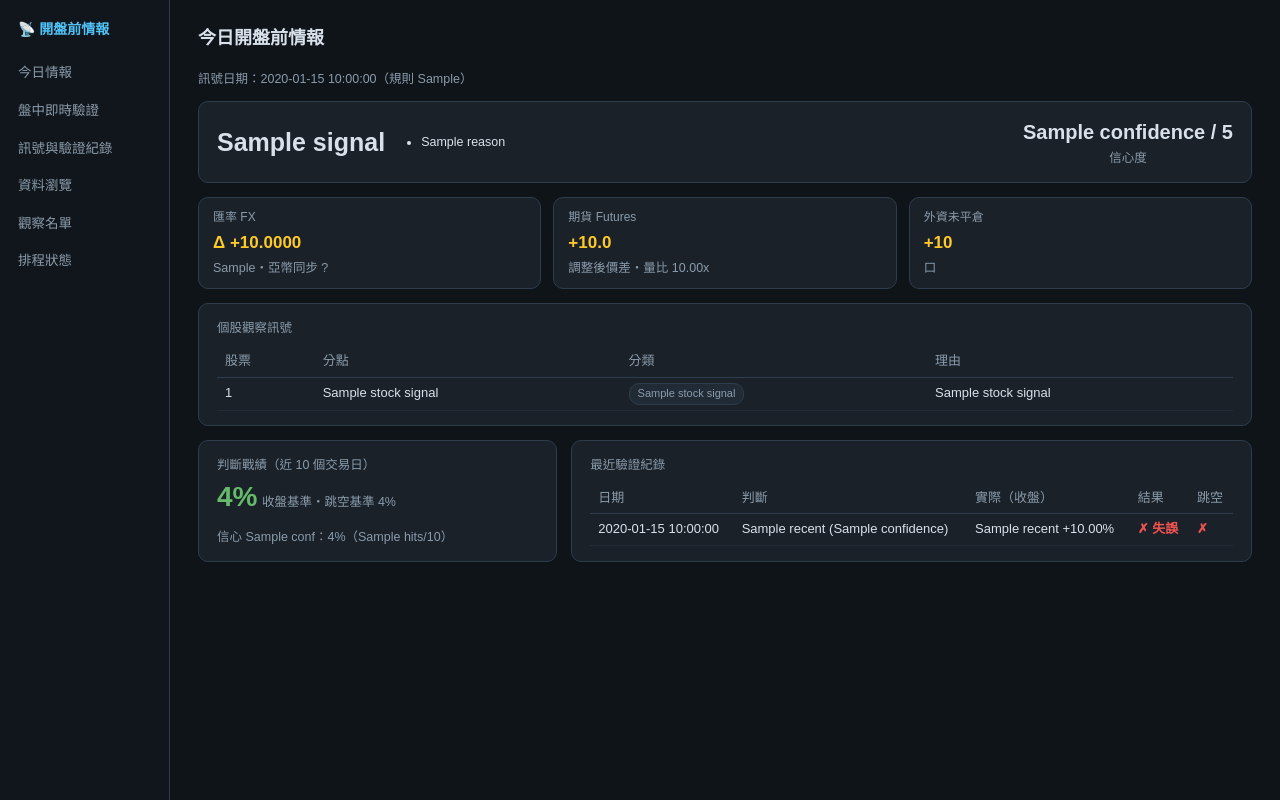
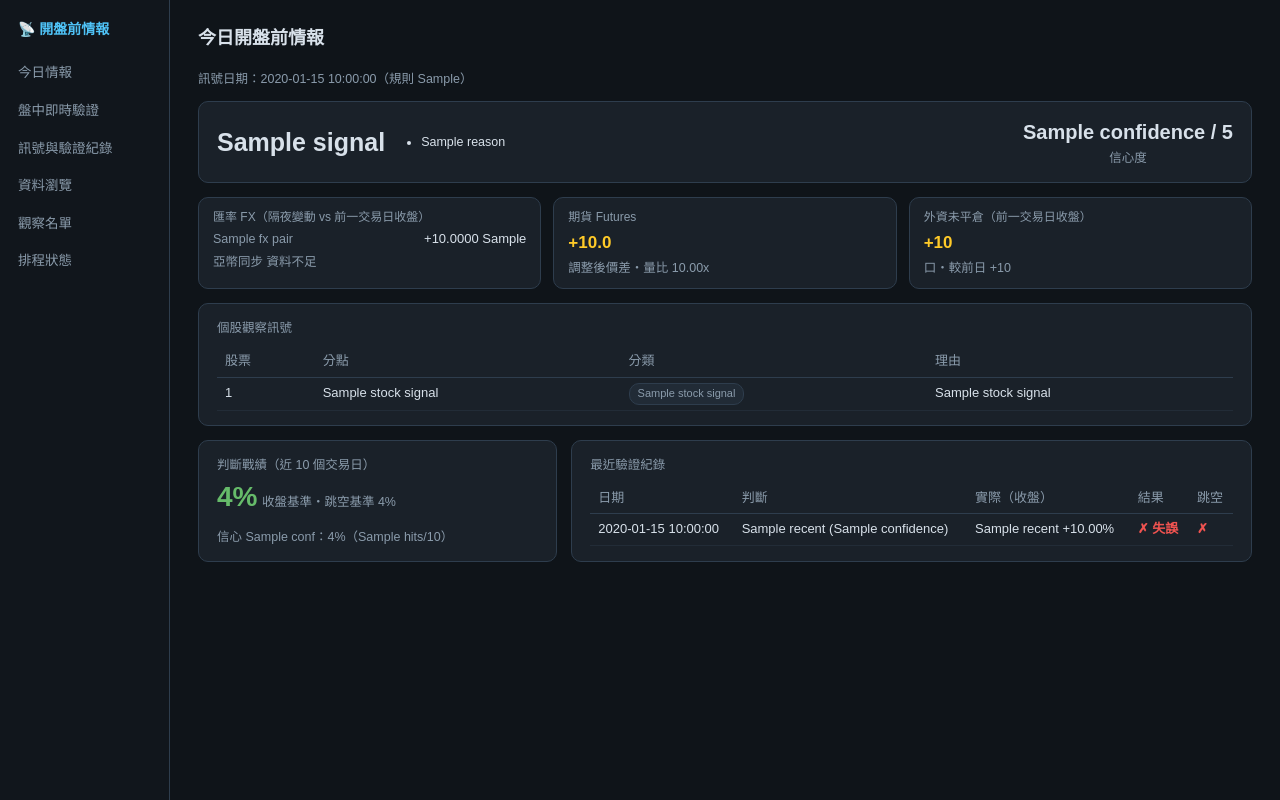
Before and after one commit to steven715/windscope, a FastAPI app: template server/templates/dashboard.html in a window 1280 px wide. Run offline with FastAPI, Linux system fonts and the light colour scheme; the template is opened without the code that fills it: most values are stand-ins (such as "Sample title", 1, 10 or a date in 2020).

Commit message:
fix: 外資未平倉採前一交易日基準 + dashboard 匯率/OI 卡片顯示完整
兩個問題（今日情報頁匯率/外資未平倉看起來沒資料）：

1. 外資未平倉(OI)永遠 None：訊號 08:50 產出時今日 OI 尚未收(18:30 才收)，但
   futures_metrics 讀「今日」OI → 永遠 None，連 signal_engine 的「外資淨空單與
   偏多訊號相逆 -1」調整都從未生效。修法：oi_net_foreign 改取「前一交易日收盤」
   的外資未平倉(訊號時點已知的最新部位)，與匯率/期貨基準同一原則；oi_delta 為其
   相對再前一交易日的增減。OI 測試改為新語意。

2. 匯率卡片看起來空：原本只顯示台幣 delta，今天台幣沒動(+0.0000)就像沒資料，且
   CNY/KRW 異動被藏在 fx_asia_detail 沒顯示。改為三幣(TWD/CNY/KRW)各列 delta +
   升/貶/平 方向配色；OI 卡片標明「前一交易日收盤」、None 時顯示「尚未收集」。

實證 6/16：OI=-66,734(外資淨空)、CNY 升值、亞幣分歧，卡片完整顯示。全套 325 通過。

Co-Authored-By: Claude Opus 4.8 (1M context) <noreply@anthropic.com>

```diff
--- a/server/routes/pages.py
+++ b/server/routes/pages.py
@@ -30,6 +30,9 @@ templates = Jinja2Templates(directory=str(_TEMPLATES_DIR))
 
 _DIRECTION_LABELS = {"bullish": "↑ 偏多", "bearish": "↓ 偏空", "neutral": "— 中性"}
 _CLASS_LABELS = {"up": "漲", "down": "跌", "flat": "平"}
+# 亞幣方向中文 + 卡片配色（升值對台股偏多→綠/up；貶值→紅/down）
+_FX_DIR_ZH = {"bullish": ("升", "up"), "bearish": ("貶", "down"),
+              "neutral": ("平", "flat")}
 
 _TABLE_LABELS = {
     "raw_fx": "匯率（原始）",
@@ -238,15 +241,23 @@ def dashboard(request: Request):
             m = conn.execute(
                 "SELECT fx_delta_twd, fx_direction, fx_asia_sync, "
                 "       futures_spread_adjusted, futures_volume_ratio, "
-                "       oi_net_foreign "
+                "       oi_net_foreign, fx_delta_cny, fx_delta_krw, "
+                "       fx_asia_detail, oi_delta "
                 "FROM daily_metrics WHERE date = ?",
                 (signal["date"],),
             ).fetchone()
             if m:
+                detail = json.loads(m[8]) if m[8] else {}
+                fx_pairs = []
+                for label, delta in (("TWD", m[0]), ("CNY", m[6]), ("KRW", m[7])):
+                    zh, css = _FX_DIR_ZH.get(detail.get(label), ("—", "flat"))
+                    fx_pairs.append({"label": label, "delta": delta,
+                                     "zh": zh, "css": css})
                 metrics = {
                     "fx_delta_twd": m[0], "fx_direction": m[1],
                     "fx_asia_sync": m[2], "spread_adjusted": m[3],
                     "volume_ratio": m[4], "oi_net": m[5],
+                    "fx_pairs": fx_pairs, "oi_delta": m[9],
                 }
             stock_signals = conn.execute(
                 "SELECT stock_id, broker_name, category, reasons "
--- a/server/templates/dashboard.html
+++ b/server/templates/dashboard.html
@@ -17,11 +17,16 @@
 {% if metrics %}
 <div class="cards">
   <div class="card">
-    <div class="ct">匯率 FX</div>
-    <div class="cv {{ 'up' if metrics.fx_direction == 'bullish' else 'down' if metrics.fx_direction == 'bearish' else 'flat' }}">
-      {% if metrics.fx_delta_twd is not none %}Δ {{ "%+.4f"|format(metrics.fx_delta_twd) }}{% else %}N/A{% endif %}
+    <div class="ct">匯率 FX（隔夜變動 vs 前一交易日收盤）</div>
+    <div style="font-size:13px; margin:2px 0">
+      {% for p in metrics.fx_pairs %}
+      <div style="display:flex; justify-content:space-between; gap:10px">
+        <span class="dim">{{ p.label }}</span>
+        <span class="{{ p.css }}">{% if p.delta is not none %}{{ "%+.4f"|format(p.delta) }} {{ p.zh }}{% else %}—{% endif %}</span>
+      </div>
+      {% endfor %}
     </div>
-    <div class="dim">{{ metrics.fx_direction or "N/A" }}・亞幣同步 {{ "✓" if metrics.fx_asia_sync == 1 else "✗" if metrics.fx_asia_sync == 0 else "?" }}</div>
+    <div class="dim">亞幣同步 {{ "✓ 同向" if metrics.fx_asia_sync == 1 else "✗ 分歧" if metrics.fx_asia_sync == 0 else "資料不足" }}</div>
   </div>
   <div class="card">
     <div class="ct">期貨 Futures</div>
@@ -31,11 +36,11 @@
     <div class="dim">調整後價差・量比 {% if metrics.volume_ratio is not none %}{{ "%.2f"|format(metrics.volume_ratio) }}x{% else %}N/A{% endif %}</div>
   </div>
   <div class="card">
-    <div class="ct">外資未平倉</div>
+    <div class="ct">外資未平倉（前一交易日收盤）</div>
     <div class="cv {{ 'up' if metrics.oi_net and metrics.oi_net > 0 else 'down' if metrics.oi_net and metrics.oi_net < 0 else 'flat' }}">
-      {% if metrics.oi_net is not none %}{{ "{:+,}".format(metrics.oi_net) }}{% else %}N/A{% endif %}
+      {% if metrics.oi_net is not none %}{{ "{:+,}".format(metrics.oi_net) }}{% else %}尚未收集{% endif %}
     </div>
-    <div class="dim">口</div>
+    <div class="dim">口{% if metrics.oi_delta is not none %}・較前日 {{ "{:+,}".format(metrics.oi_delta) }}{% endif %}</div>
   </div>
 </div>
 {% endif %}
```
Also changed, not shown: integration/futures_metrics.py (+15 -7 lines), tests/test_integration/test_futures_metrics.py (+15 -16 lines).
